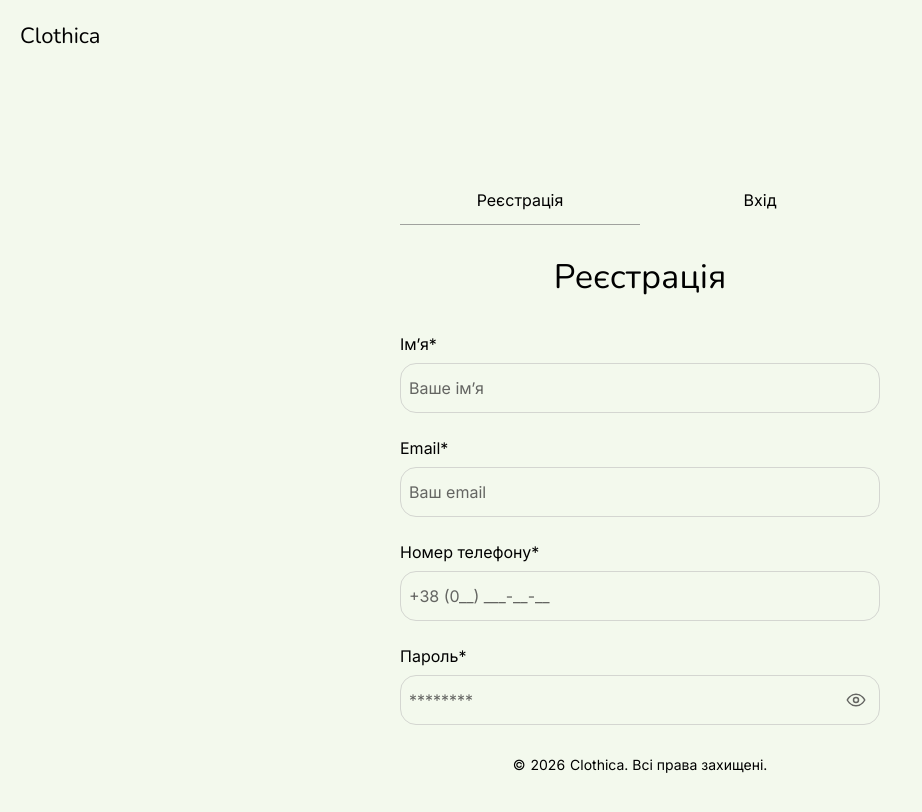
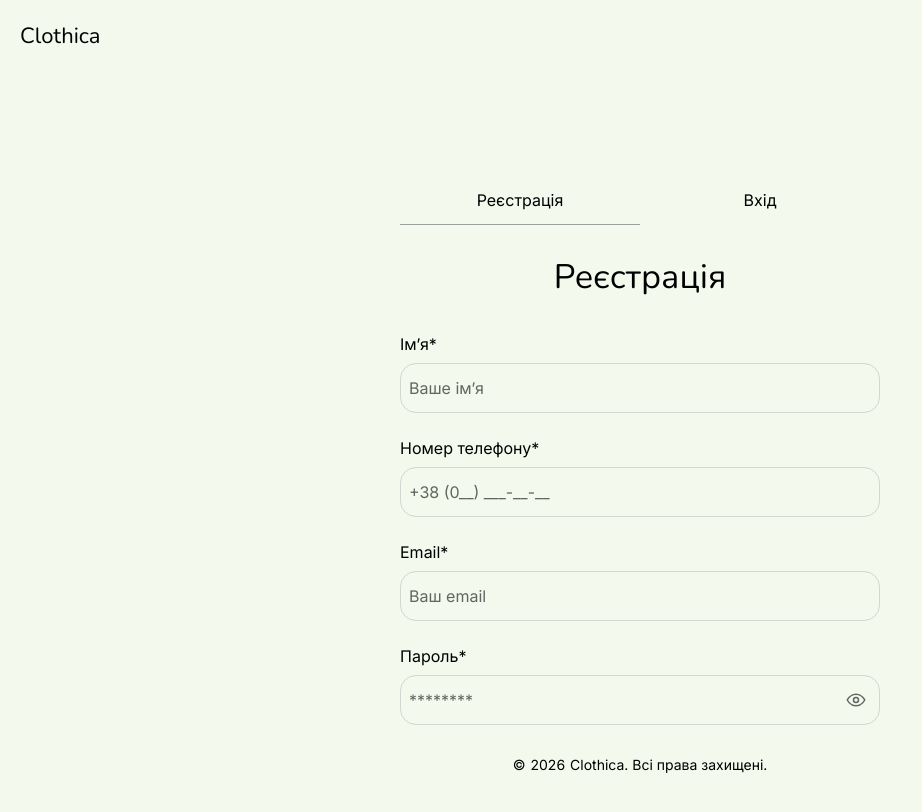
Before and after one commit to konorezzova-spec/project-closette-front, a Next.js app: page /auth/register in a window 1280 px wide. Shown: the top 812 px of the page, without its empty margins (0-922 px from the left). Built offline with nearby package versions, Linux system fonts and the light colour scheme; no server answers.

Commit message:
commit15

```diff
--- a/components/RegistrationForm/RegistrationForm.tsx
+++ b/components/RegistrationForm/RegistrationForm.tsx
@@ -58,15 +58,6 @@ export default function RegistrationForm() {
         error={errorFor("name")}
       />
       <FormField
-        id="email"
-        label="Email*"
-        type="email"
-        placeholder="Ваш email"
-        autoComplete="email"
-        {...formik.getFieldProps("email")}
-        error={errorFor("email")}
-      />
-      <FormField
         id="tel"
         label="Номер телефону*"
         type="tel"
@@ -76,6 +67,15 @@ export default function RegistrationForm() {
         {...formik.getFieldProps("tel")}
         onChange={e => formik.setFieldValue("tel", formatPhone(e.target.value))}
         error={errorFor("tel")}
+      />
+      <FormField
+        id="email"
+        label="Email*"
+        type="email"
+        placeholder="Ваш email"
+        autoComplete="email"
+        {...formik.getFieldProps("email")}
+        error={errorFor("email")}
       />
       <FormField
         id="password"
```
